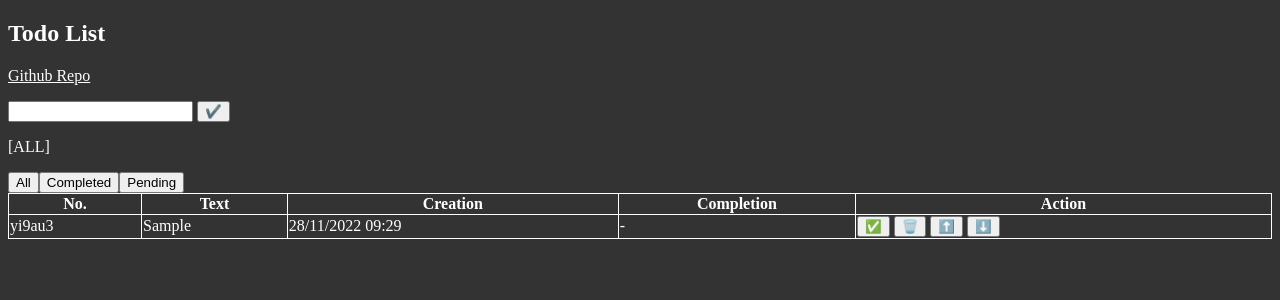
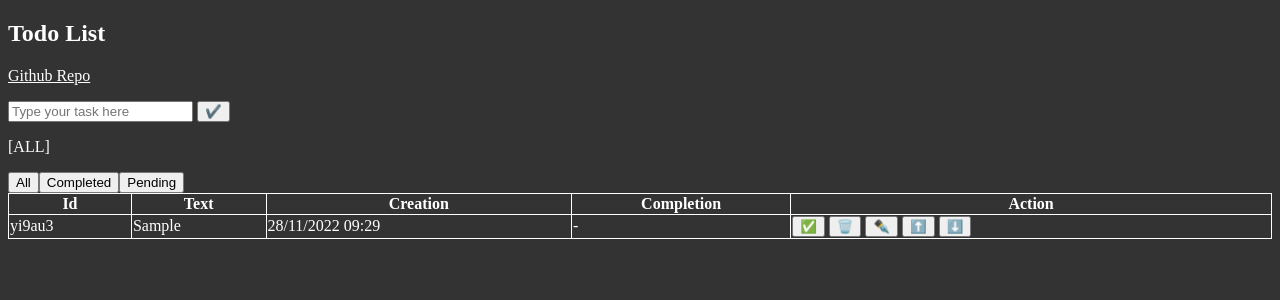
Before and after one commit to captainAyan/react-todo, a React (Vite) app: page / in a window 1280 px wide. Both pictures are taken after typing "Sample" into the empty fields and a click on the button "✔️". Shown: the top 300 px of the page. Built offline with nearby package versions, Linux system fonts and the light colour scheme.

Commit message:
feat: :sparkles: added editing feature

```diff
--- a/src/App.jsx
+++ b/src/App.jsx
@@ -11,6 +11,8 @@ export default function App() {
   );
   const [input, setInput] = useState("");
   const [filter, setFilter] = useState("all");
+
+  const [edittingTaskId, setEdittingTaskId] = useState(null);
 
   useEffect(() => {
     localStorage.setItem("todolist", JSON.stringify(todoList));
@@ -32,6 +34,28 @@ export default function App() {
       setInput("");
     }
   };
+
+  const edit = (e) => {
+    e.preventDefault();
+    if (input.length !== 0) {
+      setTodoList(
+        todoList.map((task) => {
+          if (task.id === edittingTaskId) {
+            task.text = input;
+          }
+          return task;
+        })
+      );
+      setInput("");
+      setEdittingTaskId(null);
+    }
+  };
+
+  useEffect(() => {
+    if (edittingTaskId) {
+      setInput(todoList.find((task) => task.id === edittingTaskId).text);
+    }
+  }, [edittingTaskId]);
 
   const done = (id) => {
     setTodoList(
@@ -96,11 +120,21 @@ export default function App() {
             Github Repo
           </a>
         </p>
-        <form onSubmit={submit}>
-          <input value={input} onChange={(e) => setInput(e.target.value)} />
+
+        <form onSubmit={(e) => (edittingTaskId ? edit(e) : submit(e))}>
+          <input
+            placeholder="Type your task here"
+            value={input}
+            onChange={(e) => setInput(e.target.value)}
+          />
           &nbsp;
-          <button type="submit">✔️</button>
+          <button type="submit">{edittingTaskId ? "💾" : "✔️"}</button>
+          &nbsp;
+          {edittingTaskId && (
+            <button onClick={() => setEdittingTaskId(null)}>❌</button>
+          )}
         </form>
+
         <p>[{filter.toUpperCase()}]</p>
 
         <nav>
@@ -118,7 +152,7 @@ export default function App() {
         <table width="100%">
           <thead>
             <tr>
-              <th>No.</th>
+              <th>Id</th>
               <th>Text</th>
               <th>Creation</th>
               <th>Completion</th>
@@ -183,6 +217,13 @@ export default function App() {
                           🗑️
                         </button>
                         &nbsp;
+                        <button
+                          title="Edit"
+                          onClick={() => setEdittingTaskId(task.id)}
+                        >
+                          ✒️
+                        </button>
+                        &nbsp;
                         <button title="Move Up" onClick={() => moveUp(task.id)}>
                           ⬆️
                         </button>
```
